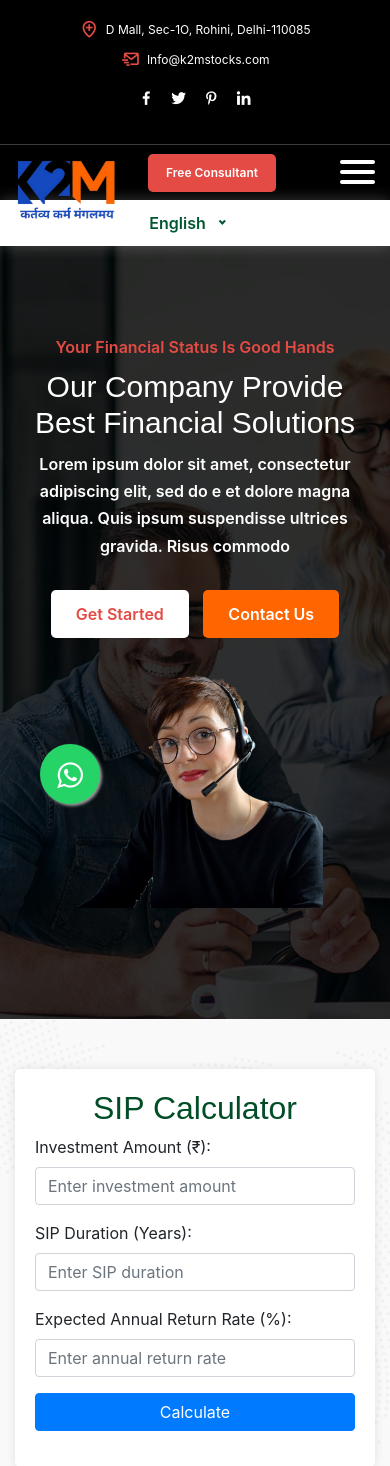
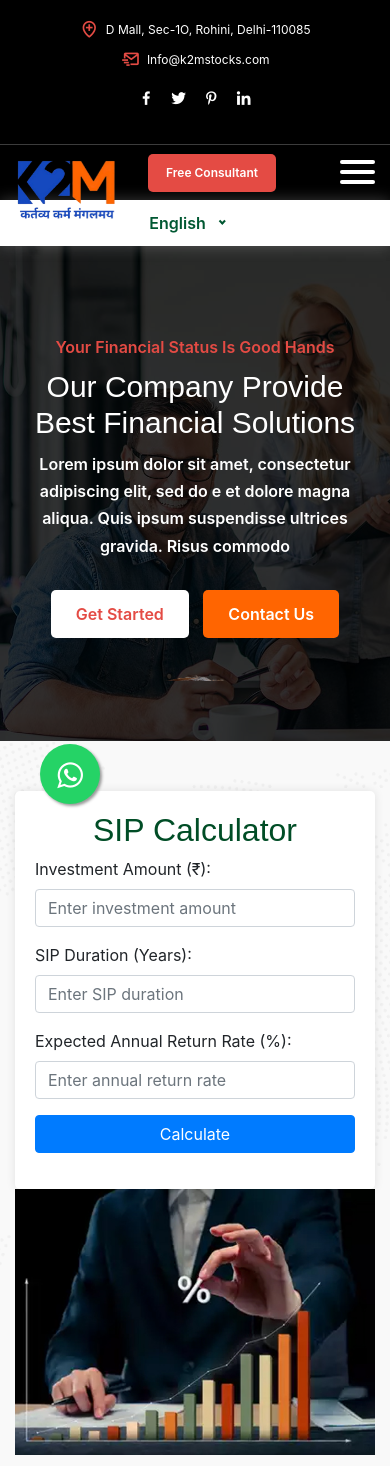
Before and after one commit to leelanshu/ktwoms, a PHP site: page / in a window 390 px wide. Shown: the top 1466 px of the page. Run offline with PHP 8.4, Linux system fonts and the light colour scheme; some libraries are stand-ins or nearby versions.

Commit message:
Update responsive.css

```diff
--- a/assets/css/responsive.css
+++ b/assets/css/responsive.css
@@ -25,6 +25,9 @@
        margin: 0 16px !important;
        font-size: 12px !important;
 }
+    .banner-item {
+    height: 41dvh !important;
+    }
 }
 @media only screen and (max-width: 767px) {
   /*----- Default CSS -----*/
```
